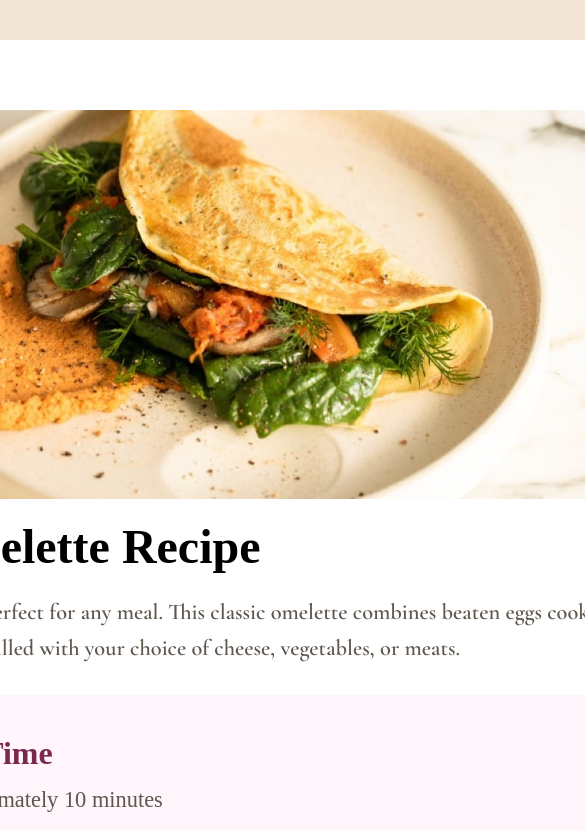
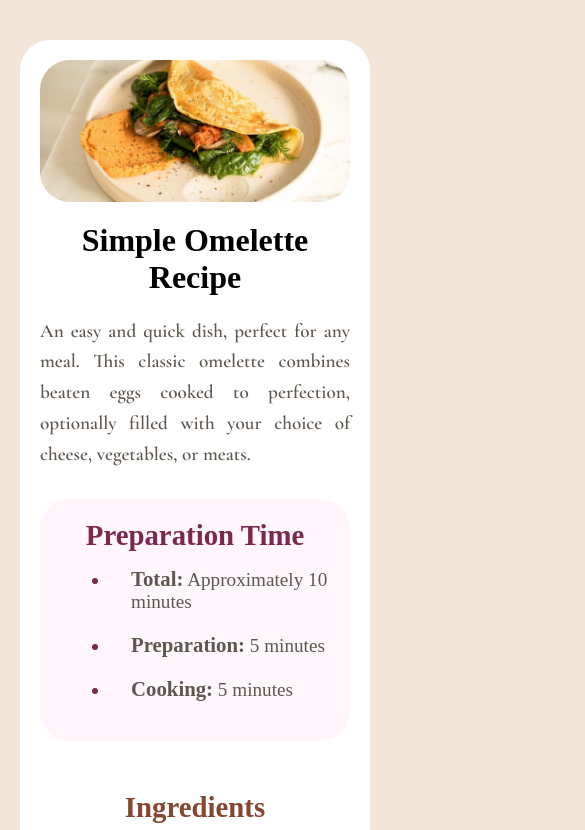
Before and after one commit to GustavoGPQ/Recipe-page, a plain HTML site: page index.html in a window 390 px wide. Shown: the top 830 px of the page, 585 px wide, since content can reach past the window. Drawn offline with nearby package versions, Linux system fonts and the light colour scheme.

Commit message:
Responsive

```diff
--- a/style.css
+++ b/style.css
@@ -156,3 +156,60 @@ table {
     color:hsl(14, 45%, 36%);
     font-weight: bold;
 }
+
+@media screen and (max-width: 768px) {
+    body {
+        flex-direction: column;
+        padding: 20px;
+    }
+
+    .container {
+        padding: 20px;
+        margin-top: 20px;
+        max-width: 100%;
+    }
+
+    .container img {
+        width: 100%;
+    }
+
+    .titulo h1 {
+        font-size: 2rem;
+        text-align: center;
+    }
+
+    .titulo p {
+        font-size: 1.2rem;
+        text-align: justify;
+    }
+
+    .preparacao, .igredients, .instructions, .nutrition {
+        padding: 20px;
+        margin-bottom: 30px;
+    }
+
+    .preparacao p,
+    .igredients h2,
+    .instructions h2,
+    .nutrition h2 {
+        font-size: 1.8rem;
+        text-align: center;
+    }
+
+    .preparacao li,
+    .igredients li,
+    .instructions li,
+    table td,
+    .nutrition p {
+        font-size: 1.2rem;
+    }
+
+    ul, ol {
+        margin-left: 15px;
+    }
+
+    table td {
+        font-size: 1.2rem;
+        padding: 8px 10px;
+    }
+}
```
